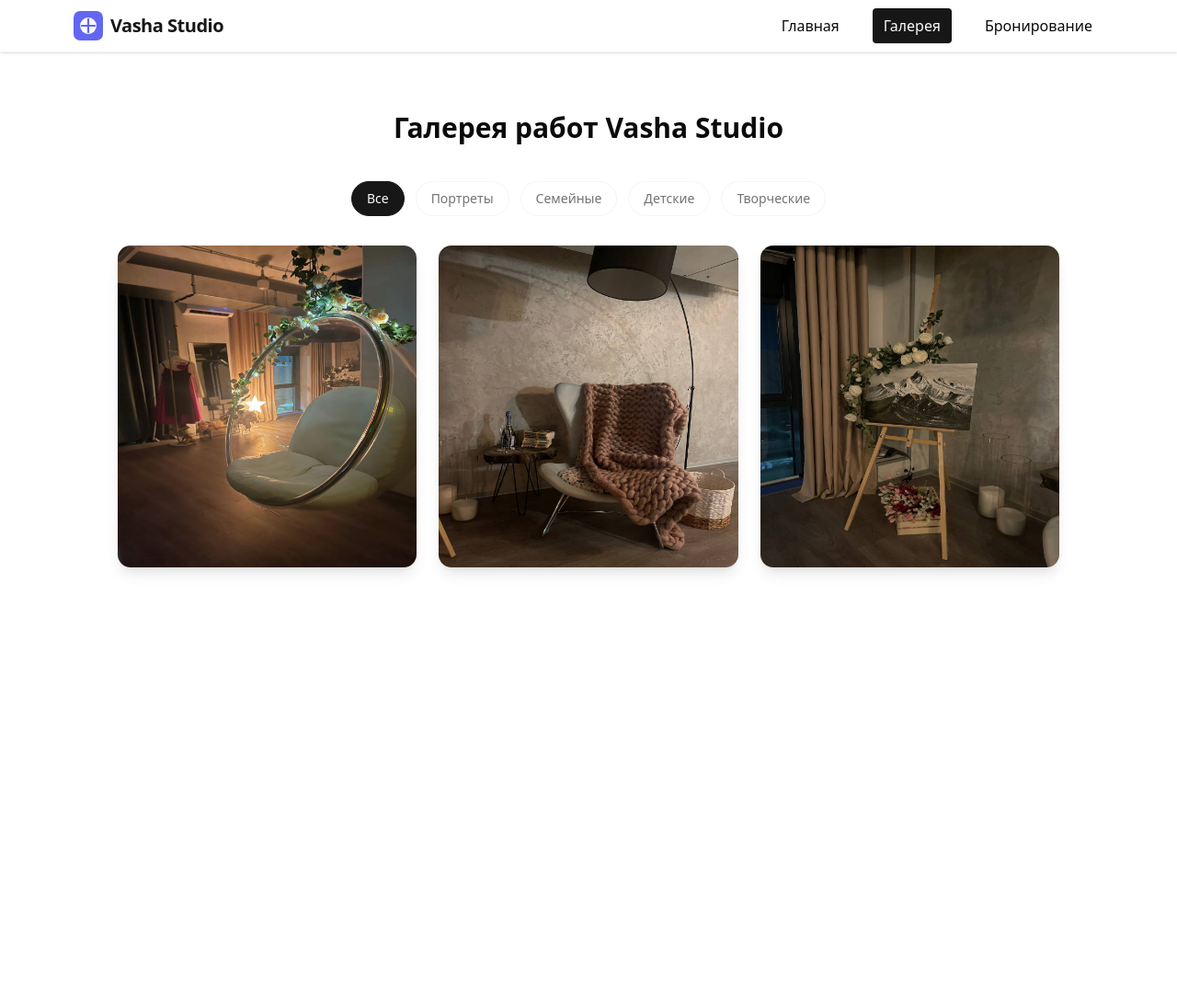
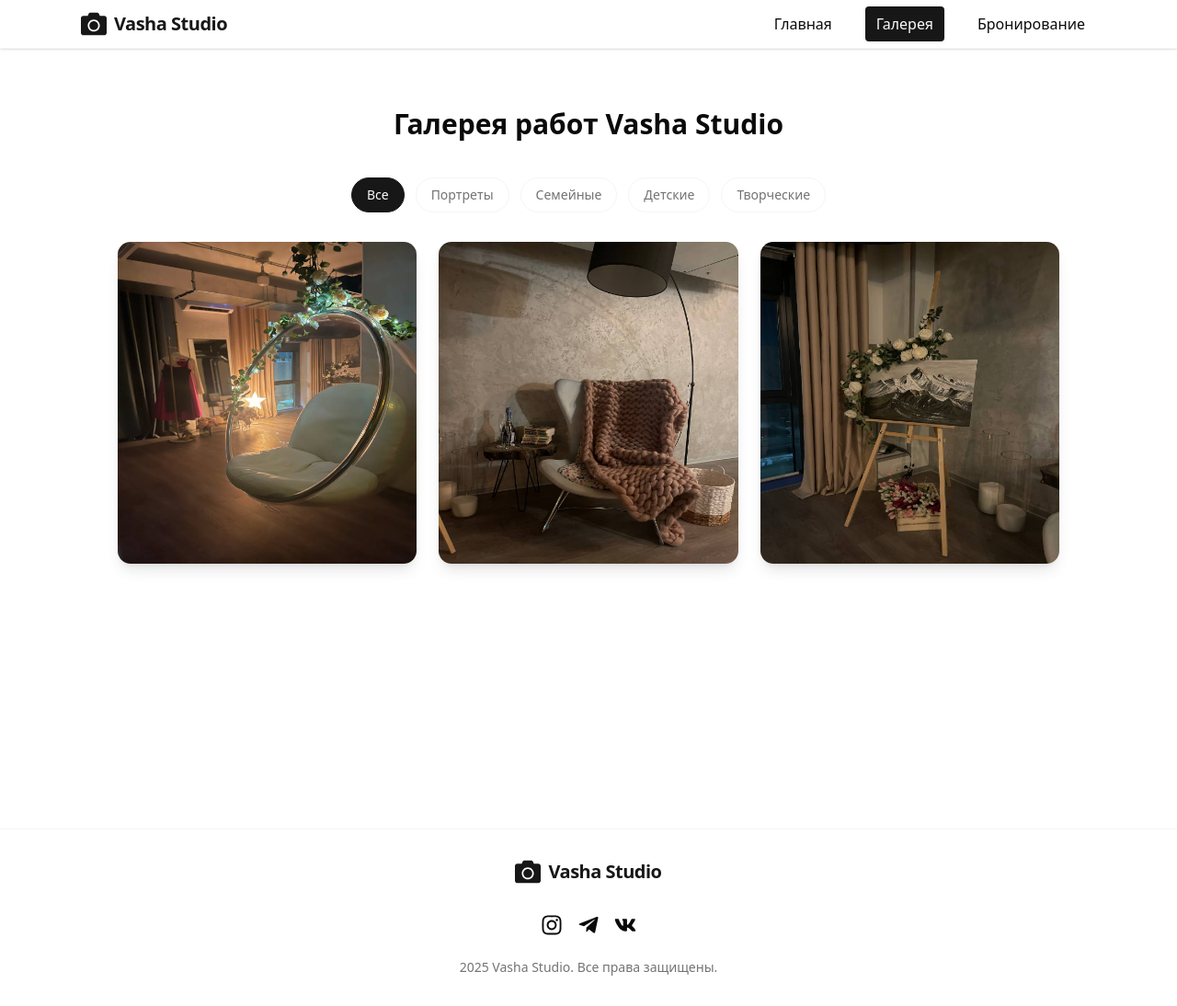
Before and after one commit to k05m0navt/vasha-studio-web-app, a Next.js app: page /gallery in a window 1280 px wide. Shown: the whole page at 92% size. Before the commit the page ends 857 px from the top, so only its background shows below. Built offline with nearby package versions, Linux system fonts and the light colour scheme.

Commit message:
feat(ui): unify navbar and footer, improve branding and layout

```diff
--- a/package.json
+++ b/package.json
@@ -23,6 +23,7 @@
     "postcss": "^8.5.3",
     "react": "^19.0.0",
     "react-dom": "^19.0.0",
+    "react-icons": "^5.5.0",
     "react-yandex-metrika": "^2.6.0",
     "tailwind-merge": "^3.2.0",
     "tw-animate-css": "^1.2.5",
@@ -34,6 +35,7 @@
     "@types/node": "^20",
     "@types/react": "^19",
     "@types/react-dom": "^19",
+    "@types/react-icons": "^3.0.0",
     "@yandex/ymaps3-types": "^1.0.16347483",
     "eslint": "^9",
     "eslint-config-next": "15.3.0",
--- a/src/app/layout.tsx
+++ b/src/app/layout.tsx
@@ -2,6 +2,7 @@ import type { Metadata } from "next";
 import { Geist, Geist_Mono } from "next/font/google";
 import "./globals.css";
 import Navbar from "@/components/Navbar";
+import Footer from "@/components/Footer";
 
 const geistSans = Geist({
   variable: "--font-geist-sans",
@@ -30,6 +31,7 @@ export default function RootLayout({
       >
         <Navbar />
         {children}
+        <Footer />
       </body>
     </html>
   );
--- a/src/app/page.tsx
+++ b/src/app/page.tsx
@@ -58,14 +58,19 @@ function ContactForm() {
   const [email, setEmail] = React.useState("");
   const [message, setMessage] = React.useState("");
   const [success, setSuccess] = React.useState(false);
-  const [errors, setErrors] = React.useState<{ name?: string; email?: string; message?: string }>({});
+  const [errors, setErrors] = React.useState<{
+    name?: string;
+    email?: string;
+    message?: string;
+  }>({});
   const [submitting, setSubmitting] = React.useState(false);
 
   const validate = () => {
     const newErrors: { name?: string; email?: string; message?: string } = {};
     if (!name.trim()) newErrors.name = "Введите имя";
     if (!email.trim()) newErrors.email = "Введите email";
-    else if (!/^[^@\s]+@[^@\s]+\.[^@\s]+$/.test(email)) newErrors.email = "Введите корректный email";
+    else if (!/^[^@\s]+@[^@\s]+\.[^@\s]+$/.test(email))
+      newErrors.email = "Введите корректный email";
     if (!message.trim()) newErrors.message = "Введите сообщение";
     return newErrors;
   };
@@ -87,7 +92,10 @@ function ContactForm() {
   };
 
   return (
-    <form onSubmit={handleSubmit} className="max-w-lg mx-auto p-8 bg-background rounded-lg shadow">
+    <form
+      onSubmit={handleSubmit}
+      className="max-w-lg mx-auto p-8 bg-background rounded-lg shadow"
+    >
       <Input
         type="text"
         value={name}
@@ -96,7 +104,9 @@ function ContactForm() {
         className="w-full mb-2"
         aria-label="Имя"
       />
-      {errors.name && <p className="text-red-500 text-sm mb-2">{errors.name}</p>}
+      {errors.name && (
+        <p className="text-red-500 text-sm mb-2">{errors.name}</p>
+      )}
       <Input
         type="email"
         value={email}
@@ -105,7 +115,9 @@ function ContactForm() {
         className="w-full mb-2"
         aria-label="Email"
       />
-      {errors.email && <p className="text-red-500 text-sm mb-2">{errors.email}</p>}
+      {errors.email && (
+        <p className="text-red-500 text-sm mb-2">{errors.email}</p>
+      )}
       <Input
         type="text"
         value={message}
@@ -114,13 +126,13 @@ function ContactForm() {
         className="w-full mb-2"
         aria-label="Сообщение"
       />
-      {errors.message && <p className="text-red-500 text-sm mb-2">{errors.message}</p>}
+      {errors.message && (
+        <p className="text-red-500 text-sm mb-2">{errors.message}</p>
+      )}
       <Button type="submit" className="w-full mt-2" disabled={submitting}>
         {submitting ? "Отправка..." : "Отправить"}
       </Button>
-      {success && (
-        <p className="text-green-500 mt-4">Сообщение отправлено!</p>
-      )}
+      {success && <p className="text-green-500 mt-4">Сообщение отправлено!</p>}
     </form>
   );
 }
@@ -151,8 +163,12 @@ export default function Home() {
         <h2 className="text-2xl font-bold text-center mb-8">Наши работы</h2>
         <div className="grid grid-cols-1 sm:grid-cols-2 md:grid-cols-3 gap-6 max-w-5xl mx-auto">
           {loading
-            ? [0, 1, 2].map(i => (
-                <Skeleton key={i} className="w-full h-[300px] rounded-xl object-cover" style={{ aspectRatio: '4/3' }} />
+            ? [0, 1, 2].map((i) => (
+                <Skeleton
+                  key={i}
+                  className="w-full h-[300px] rounded-xl object-cover"
+                  style={{ aspectRatio: "4/3" }}
+                />
               ))
             : [
                 <Link href="/gallery" key="gallery-link-1">
@@ -223,8 +239,17 @@ export default function Home() {
         <h2 className="text-2xl font-bold text-center mb-8">Отзывы клиентов</h2>
         <div className="flex flex-col sm:flex-row gap-8 justify-center items-stretch max-w-4xl mx-auto">
           {testimonials.map(({ name, text, avatar }, i) => (
-            <div key={i} className="flex flex-col items-center bg-background rounded-lg shadow p-6 flex-1">
-              <Image src={avatar} alt={name} width={64} height={64} className="rounded-full mb-4" />
+            <div
+              key={i}
+              className="flex flex-col items-center bg-background rounded-lg shadow p-6 flex-1"
+            >
+              <Image
+                src={avatar}
+                alt={name}
+                width={64}
+                height={64}
+                className="rounded-full mb-4"
+              />
               <div className="italic mb-2">“{text}”</div>
               <div className="font-semibold">{name}</div>
             </div>
@@ -295,37 +320,11 @@ export default function Home() {
 
       {/* Contact Form Section */}
       <section className="py-12 px-4 opacity-0 animate-fade-in">
-        <h2 className="text-2xl font-bold text-center mb-8">Связаться с нами</h2>
+        <h2 className="text-2xl font-bold text-center mb-8">
+          Связаться с нами
+        </h2>
         <ContactForm />
       </section>
-
-      {/* Footer */}
-      <footer className="py-8 text-center text-muted-foreground text-sm border-t border-muted flex flex-col items-center gap-2">
-        <div> 2025 Vasha Studio · Все права защищены</div>
-        <div className="flex gap-4 justify-center mt-2">
-          {socials.map((s) => (
-            <a
-              key={s.href}
-              href={s.href}
-              target="_blank"
-              rel="noopener noreferrer"
-              aria-label={s.label}
-              className="hover:opacity-80"
-            >
-              <Image src={s.icon} alt={s.label} width={28} height={28} />
-            </a>
-          ))}
-        </div>
-        <div className="mt-2">
-          <a href="tel:+79999999999" className="hover:underline">
-            +7 (999) 999-99-99
-          </a>{" "}
-          ·
-          <a href="mailto:info@vasha.studio" className="hover:underline ml-2">
-            info@vasha.studio
-          </a>
-        </div>
-      </footer>
     </div>
   );
 }
--- /dev/null
+++ b/src/components/Footer.tsx
@@ -0,0 +1,48 @@
+import Link from "next/link";
+import { FaInstagram, FaTelegramPlane, FaVk, FaCamera } from "react-icons/fa";
+
+const socials = [
+  {
+    href: "https://instagram.com/yourstudio",
+    icon: <FaInstagram size={24} />,
+    label: "Instagram",
+  },
+  {
+    href: "https://t.me/yourstudio",
+    icon: <FaTelegramPlane size={24} />,
+    label: "Telegram",
+  },
+  { href: "https://vk.com/yourstudio", icon: <FaVk size={24} />, label: "VK" },
+];
+
+export default function Footer() {
+  return (
+    <footer className="w-full bg-background border-t border-muted mt-12">
+      <div className="max-w-6xl mx-auto flex flex-col gap-6 py-8 px-4 sm:px-6">
+        <div className="flex items-center gap-2 justify-center mb-2">
+          <FaCamera size={28} className="text-primary" />
+          <span className="hidden sm:inline gap-2 text-xl font-bold tracking-tight text-primary">
+            Vasha Studio
+          </span>
+        </div>
+        <div className="flex gap-4 items-center justify-center">
+          {socials.map((soc) => (
+            <Link
+              key={soc.href}
+              href={soc.href}
+              target="_blank"
+              rel="noopener noreferrer"
+              aria-label={soc.label}
+              className="hover:scale-110 transition-transform focus:outline-none focus:ring-2 focus:ring-primary rounded-full"
+            >
+              {soc.icon}
+            </Link>
+          ))}
+        </div>
+        <div className="text-sm text-muted-foreground text-center">
+          {new Date().getFullYear()} Vasha Studio. Все права защищены.
+        </div>
+      </div>
+    </footer>
+  );
+}
--- a/src/components/Navbar.tsx
+++ b/src/components/Navbar.tsx
@@ -2,7 +2,7 @@
 import Link from "next/link";
 import { useState } from "react";
 import { usePathname } from "next/navigation";
-import Image from "next/image";
+import { FaCamera } from "react-icons/fa";
 
 const navLinks = [
   { href: "/", label: "Главная" },
@@ -15,9 +15,9 @@ export default function Navbar() {
   const [open, setOpen] = useState(false);
   return (
     <nav className="w-full bg-background/80 backdrop-blur border-b border-muted sticky top-0 z-50 shadow-sm">
-      <div className="max-w-6xl mx-auto flex items-center justify-between px-4 py-3">
+      <div className="max-w-6xl mx-auto flex items-center justify-between w-full px-4 sm:px-6 py-3">
         <Link href="/" className="flex items-center gap-2 text-xl font-bold tracking-tight text-primary">
-          <Image src="/logo.svg" alt="Vasha Studio Logo" width={32} height={32} className="rounded" priority />
+          <FaCamera size={28} className="text-primary" />
           <span className="hidden sm:inline">Vasha Studio</span>
         </Link>
         <div className="flex sm:hidden items-center gap-2">
```
Also changed, not shown: public/logo.svg (deleted), 1 other file (tests, documents, lock files or other folders).
